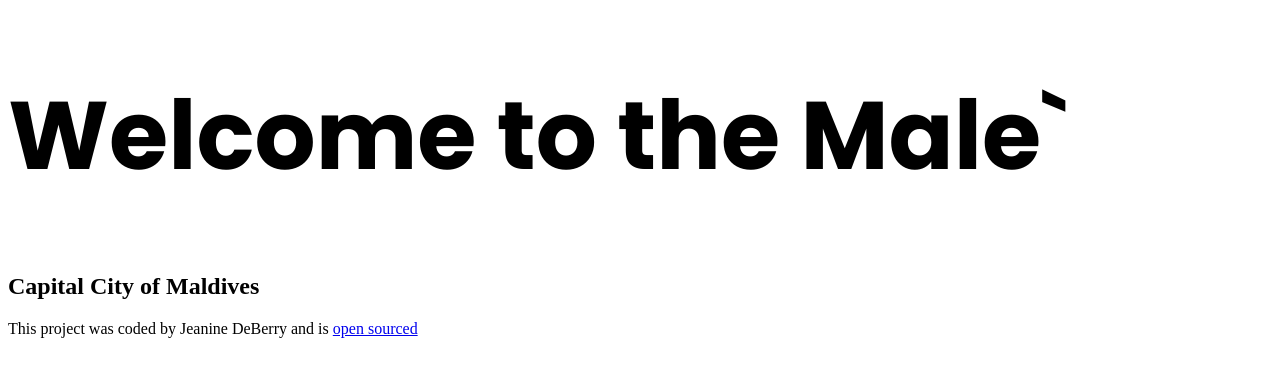
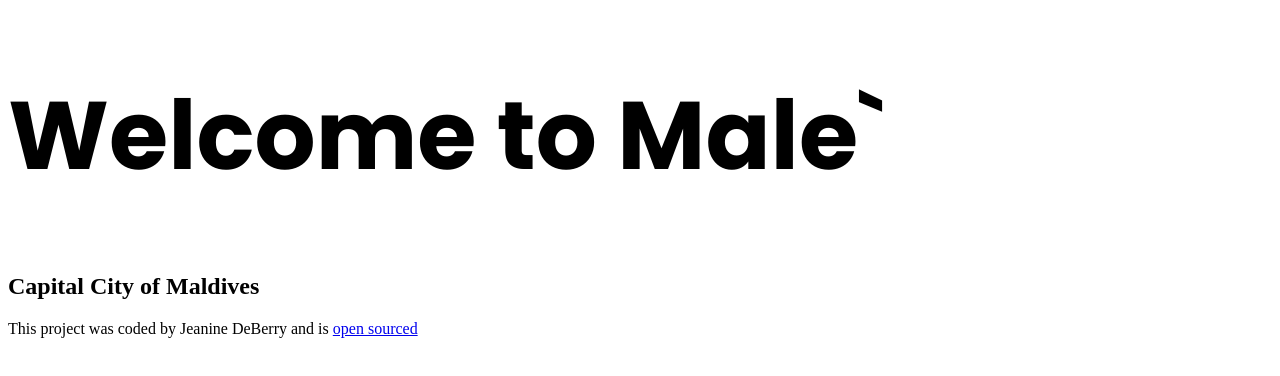
Before and after one commit to jkdeberry/jd-resp-travel, a plain HTML site: page index.html in a window 1280 px wide. Drawn offline with Linux system fonts and the light colour scheme.

Commit message:
Corrected h1 name

```diff
--- a/index.html
+++ b/index.html
@@ -8,10 +8,10 @@
   <link rel="preconnect" href="https://fonts.gstatic.com" crossorigin>
   <link href="https://fonts.googleapis.com/css2?family=Poppins:ital,wght@0,100;0,200;0,300;0,400;0,500;0,600;0,700;0,800;0,900;1,100;1,200;1,300;1,400;1,500;1,600;1,700;1,800;1,900&display=swap" rel="stylesheet">
   <link rel="stylesheet" href="src/styles.css">
-  <title>Welcome to the Male`</title>
+  <title>Welcome to Male`</title>
 </head>
 <body>
-  <h1>Welcome to the Male`</h1>
+  <h1>Welcome to Male`</h1>
   <h2>Capital City of Maldives</h2>
 
   <footer>
```
